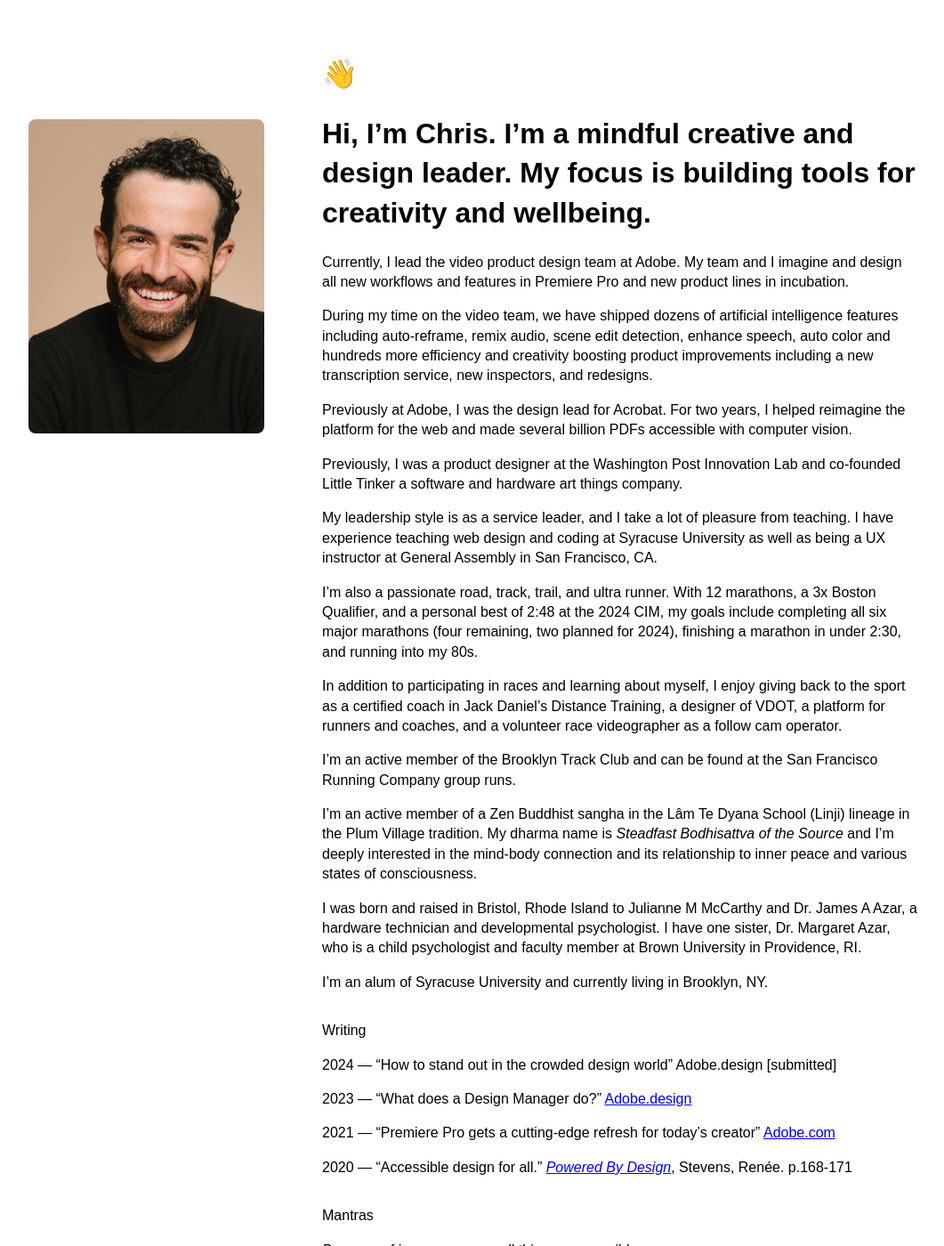
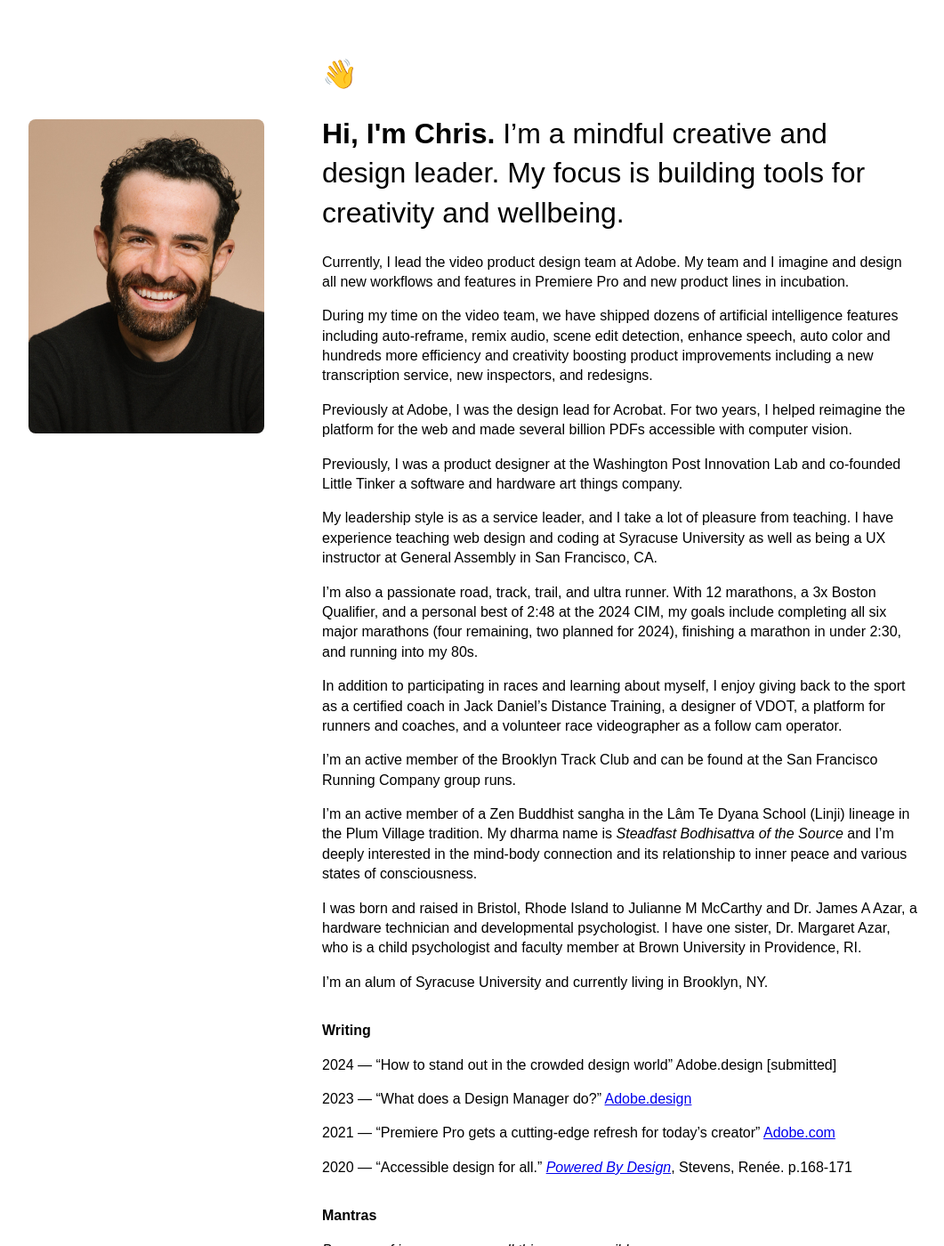
Before and after one commit to ReptarAzar/reptarazar.github.io, a Jekyll site: the page 5.0/index.html, which Jekyll copies as it is, in a window 1280 px wide and 1400 px high. Shown: the whole window at 89% size, without its empty margins (108-1169 px from the left). Built offline with Jekyll 4.4.1, drawn with Linux system fonts in a browser that asks for light colours; some web fonts are replaced.

Commit message:
New font styling and google analytics test

```diff
--- a/5.0/css/style.css
+++ b/5.0/css/style.css
@@ -92,8 +92,11 @@ textarea {
 
    body {
     padding: 2rem;
+   }
 
-   }
+  h1 {
+    font-weight: 400;
+  }
 
    img {
     max-width: 265px;
@@ -103,11 +106,25 @@ textarea {
 
 
   .container {
-    font-family: sans-serif;
+    font-family: "owners-text", sans-serif;
+    font-weight: 400;
+    font-style: normal;
     position: relative;
     flex-wrap: wrap;
     max-width: 1000px;
     margin: 0 auto;
+    animation: fadeInAnimation ease .75s;
+    animation-iteration-count: 1;
+    animation-fill-mode: forwards;
+  }
+
+  @keyframes fadeInAnimation {
+      0% {
+          opacity: 0;
+      }
+      100% {
+          opacity: 1;
+      }
   }
 
   .intro {
@@ -132,6 +149,12 @@ textarea {
 
   .italicized {
     font-style: italic;
+  }
+
+  .bolded {
+    font-family: "owners-text", sans-serif;
+    font-weight: 700;
+    font-style: normal;
   }
 
   /* Responsive design */
@@ -187,8 +210,8 @@ textarea {
 /* Dark mode */
 @media (prefers-color-scheme: dark) {
   body {
-      background-color: black;
-      color: white;
+      background-color: #111;
+      color: #fff;
   }
 }
 
--- a/5.0/index.html
+++ b/5.0/index.html
@@ -6,6 +6,7 @@
   <meta name="viewport" content="width=device-width, initial-scale=1">
   <title>Hi, I’m Chris | Mindful creative</title>
   <link rel="stylesheet" href="css/style.css">
+  <link rel="stylesheet" href="https://use.typekit.net/bfe6bqm.css">
   <meta name="description" content="">
 
   <meta property="og:title" content="">
@@ -29,7 +38,7 @@
     <div class="intro">
       <h1>&#128075;</h1>
 
-      <h1>Hi, I’m Chris. I’m a mindful creative and design leader. My focus is building tools for creativity and wellbeing. </h1>
+      <h1><span class="bolded">Hi, I'm Chris.</span> I’m a mindful creative and design leader. My focus is building tools for creativity and wellbeing. </h1>
 
     </div>
 
@@ -61,7 +70,7 @@
 
     <p>I’m an alum of Syracuse University and currently living in Brooklyn, NY. </p>
 
-    <p class="small-heading">Writing</p>
+    <p class="small-heading bolded">Writing</p>
 
     <p>2024 — “How to stand out in the crowded design world” Adobe.design [submitted]</p>
 
@@ -71,17 +80,17 @@
 
     <p>2020 — “Accessible design for all.” <a href="https://bookshop.org/p/books/powered-by-design-an-introduction-to-problem-solving-with-graphic-design-renee-stevens/13064529?ean=9781681985985" class="italicized">Powered By Design</a>, Stevens, Renée. p.168-171</p>
 
-    <p class="small-heading">Mantras</p>
+    <p class="small-heading bolded">Mantras</p>
 
     <p class="italicized">Because of impermanence, all things are possible. </p>
 
     <p class="italicized">All you need is love. If it’s not love, let it all go. </p>
 
-    <p class="small-heading">Contact</p>
+    <p class="small-heading bolded">Contact</p>
 
     <p>You can find me on instagram at <a href="http://instagram.com/christophermazar">@christophermazar</a> or email at <a href="mailto:christopherazar@gmail.com">christopherazar@gmail.com</a>. </p>
 
-    <!-- <p><a href="/bio">Bio</a> |  <a href="/resume.pdf">Resumé</a></p> -->
+    <p><a href="/bio">Bio</a> | <a href="/resume.pdf">Resumé</a>  | <a href="https://www.linkedin.com/in/chrisazar/">LinkedIn</a></p>
     <script src="js/app.js"></script>
   </div>
 </div>
```
Also changed, not shown: other parts of 5.0/index.html (+8 -0 lines).
